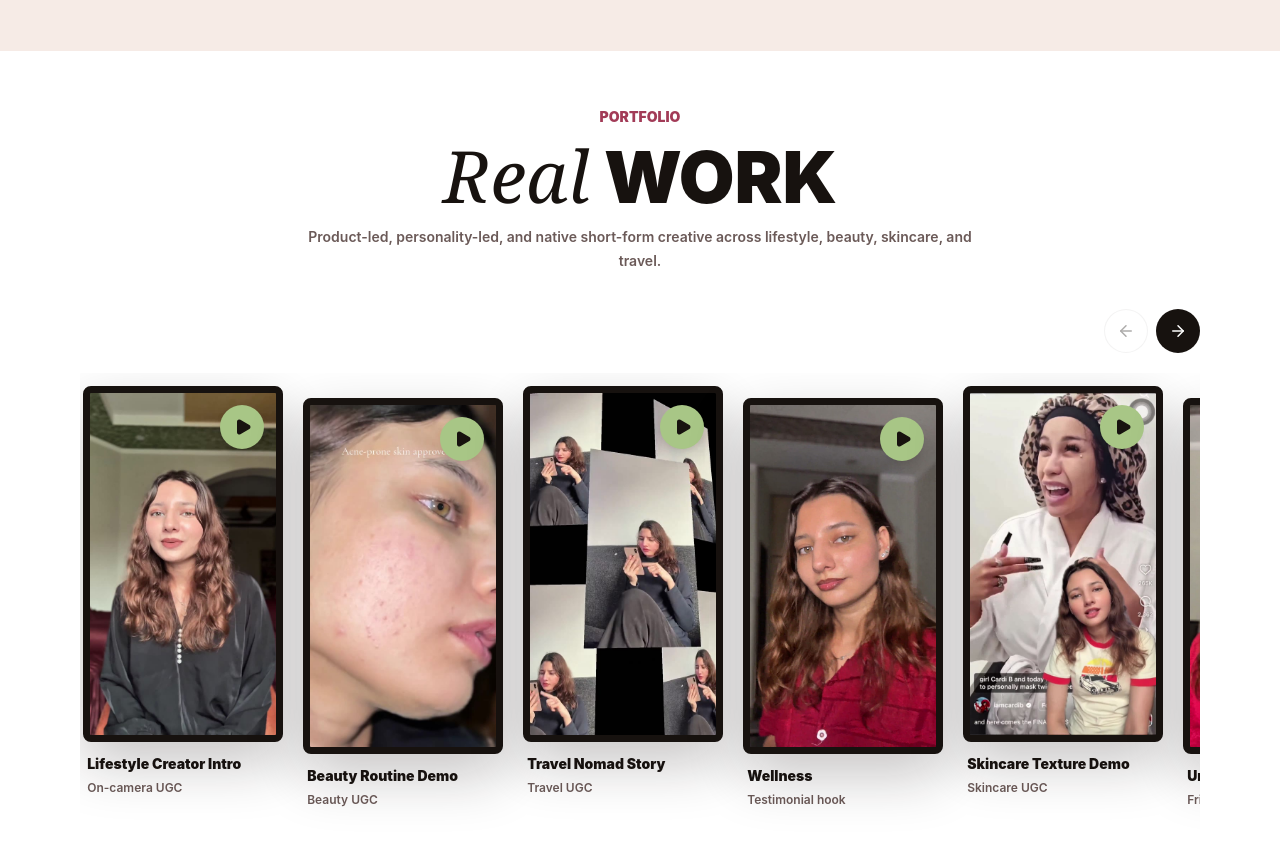
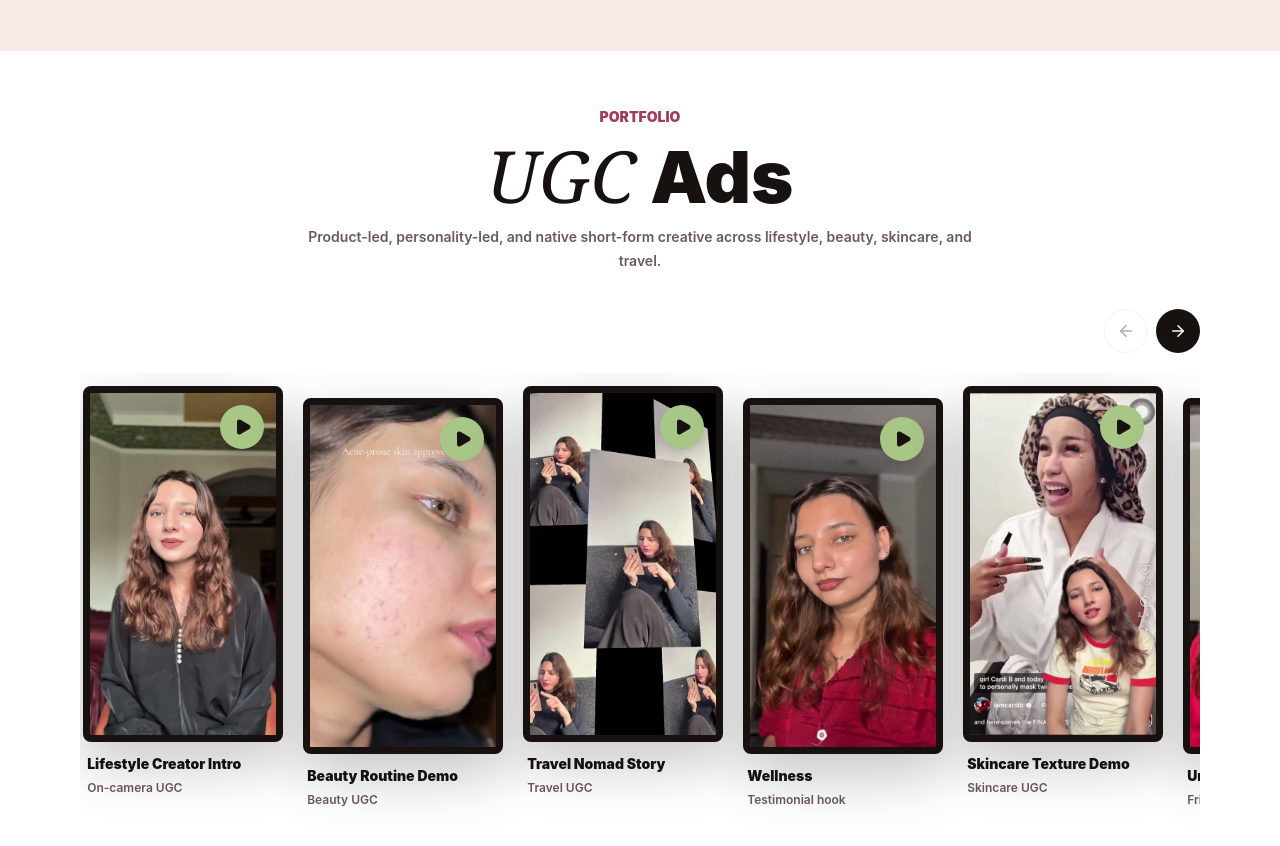
Before and after one commit to Assembler-Fourier/ugcbymysbah, a Next.js app: page / in a window 1280 px wide. Shown: the part 2080-2926 px from the top of the page. Built offline with nearby package versions, Linux system fonts and the light colour scheme.

Commit message:
Rename portfolio heading to UGC Ads

```diff
--- a/app/page.tsx
+++ b/app/page.tsx
@@ -589,7 +589,7 @@ export default function Home() {
                 Portfolio
               </p>
               <h2 className="text-5xl font-black sm:text-7xl">
-                <span className="font-serif font-normal italic">Real</span> WORK
+                <span className="font-serif font-normal italic">UGC</span> Ads
               </h2>
               <p className="mx-auto max-w-2xl text-sm font-semibold leading-6 text-[#6b5a58]">
                 Product-led, personality-led, and native short-form creative
```
